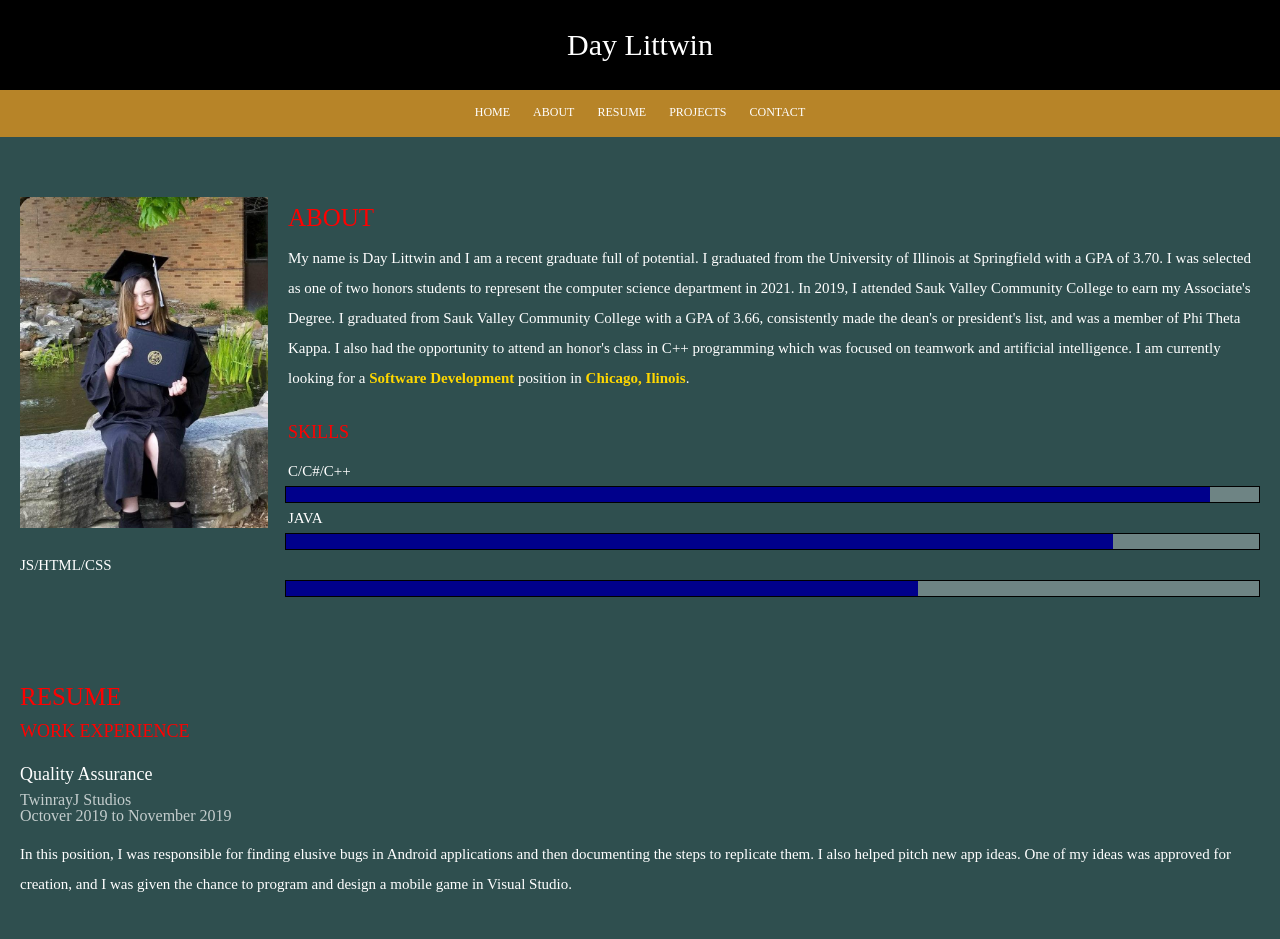
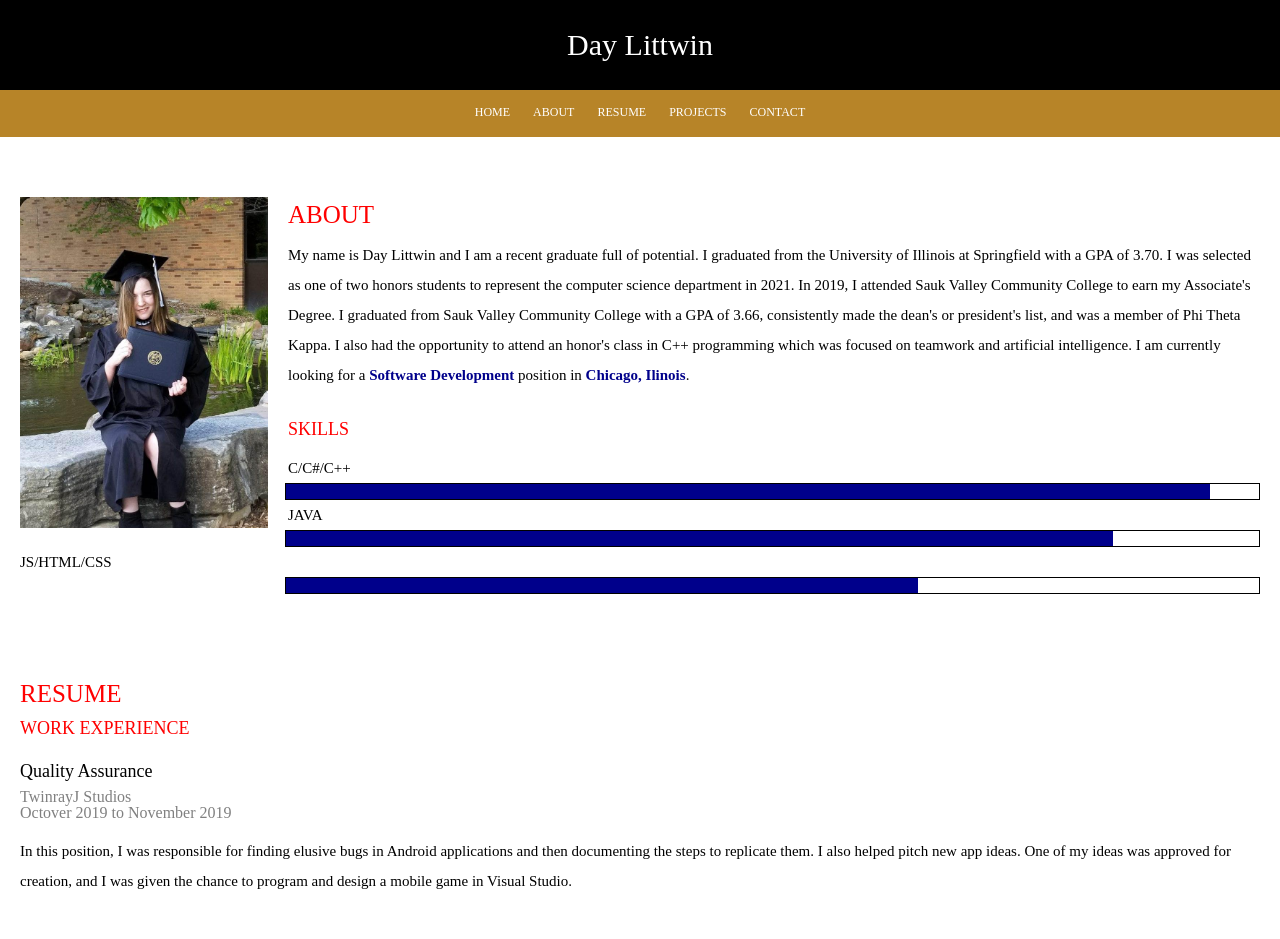
Before and after one commit to DayLittwin/DayLittwin.github.io, a plain HTML site: page index.html in a window 1280 px wide. Shown: the top 939 px of the page. Drawn offline with Linux system fonts and the light colour scheme.

Commit message:
white background

```diff
--- a/StyleSheet.css
+++ b/StyleSheet.css
@@ -9,9 +9,9 @@ body {
     width: 100%;
 
     font-family: 'Times New Roman', Times, serif;
-    color: white;
+    color: black;
     margin: 0;
-    background-color: darkslategray;
+    background-color: white;
 }
 
 header {
@@ -25,6 +25,7 @@ header {
 
     height: 90px;
     background: black;
+    color: white;
     font-size: 30px;
     font-family:'Times New Roman', Times, serif;
 }
@@ -73,7 +74,6 @@ nav a:active {
     margin-top: 20px;
     padding: 20px;
     margin-bottom: 135px;
-    border-top: 3px solid rgba(43,72,72);
 }
 
 .gradphoto {
@@ -98,7 +98,7 @@ nav a:active {
 }
 
 strong {
-    color: gold;
+    color: darkblue;
 }
 
 .subtitle {
@@ -151,14 +151,14 @@ strong {
 .listtitle {
     left: 0px;
     font-size: 18px;
-    color: white;
+    color: black;
 }
 
 .listsubtitle {
     line-height: 1;
     right: 0px;
     font-size: 16px;
-    color: rgba(255, 255, 255, 0.719);
+    color: gray;
 }
 
 .listresume{
@@ -175,7 +175,6 @@ footer {
     display: flex;
     align-items: center;
     justify-content: center;
-    border-top: 3px solid rgba(43,72,72);
     margin-right: auto;
     margin-left: auto;
     width: 100%;
```
